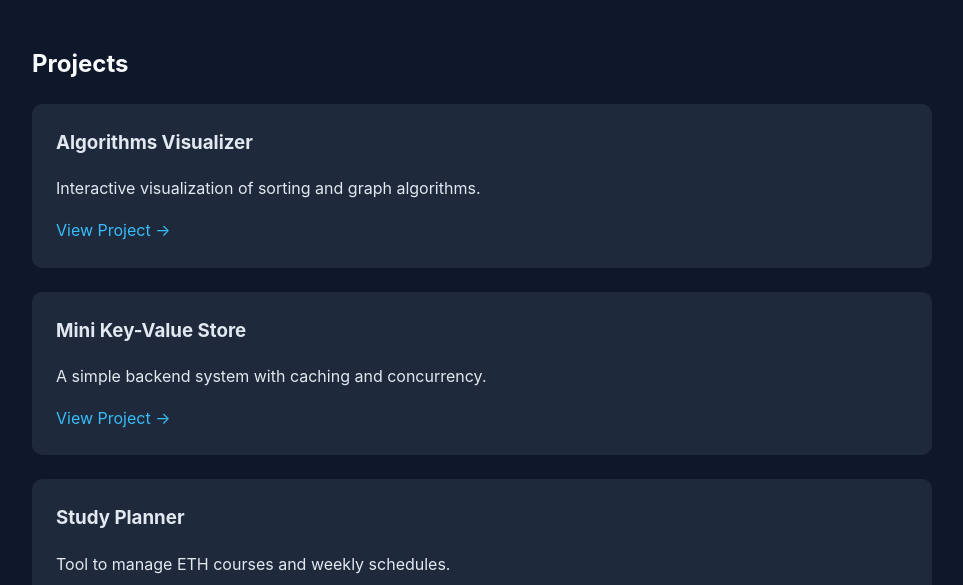
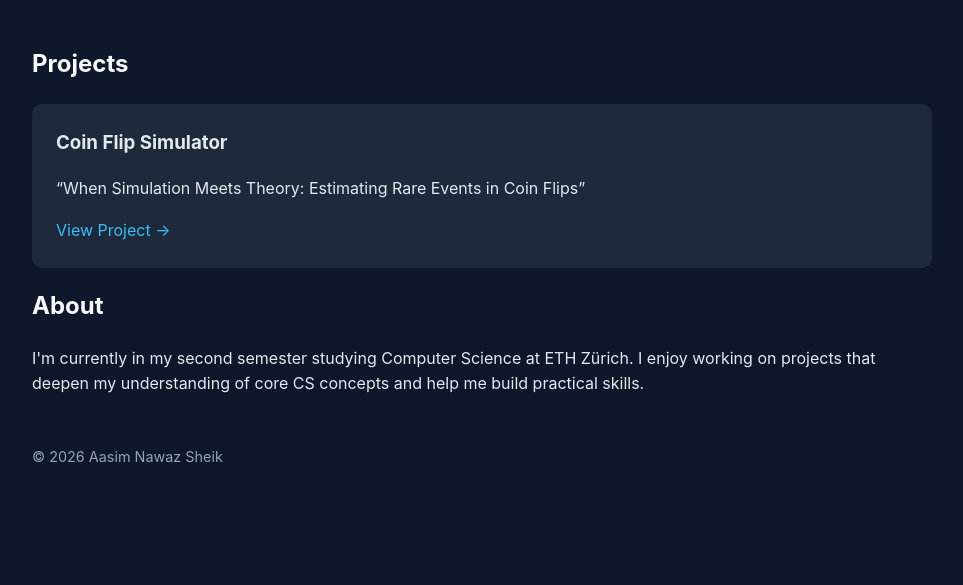
Before and after one commit to Asymtoten999/MyWebsite, a plain HTML site: page index.html in a window 1280 px wide. Shown: the part 215-800 px from the top of the page, without its empty margins (158-1121 px from the left). Drawn offline with Linux system fonts and the light colour scheme.

Commit message:
coin fliü

```diff
--- a/index.html
+++ b/index.html
@@ -92,20 +92,8 @@
         <div class="projects">
 
             <div class="project">
-                <h3>Algorithms Visualizer</h3>
-                <p>Interactive visualization of sorting and graph algorithms.</p>
-                <a href="#">View Project →</a>
-            </div>
-
-            <div class="project">
-                <h3>Mini Key-Value Store</h3>
-                <p>A simple backend system with caching and concurrency.</p>
-                <a href="#">View Project →</a>
-            </div>
-
-            <div class="project">
-                <h3>Study Planner</h3>
-                <p>Tool to manage ETH courses and weekly schedules.</p>
+                <h3>Coin Flip Simulator</h3>
+                <p>“When Simulation Meets Theory: Estimating Rare Events in Coin Flips”</p>
                 <a href="#">View Project →</a>
             </div>
 
```
